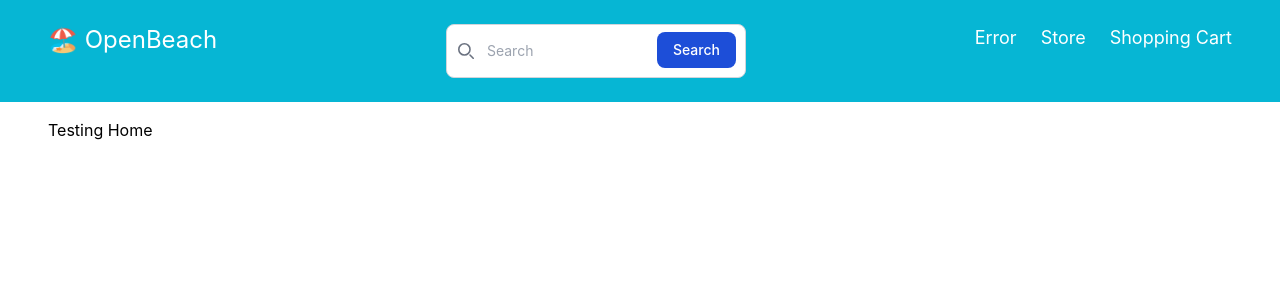
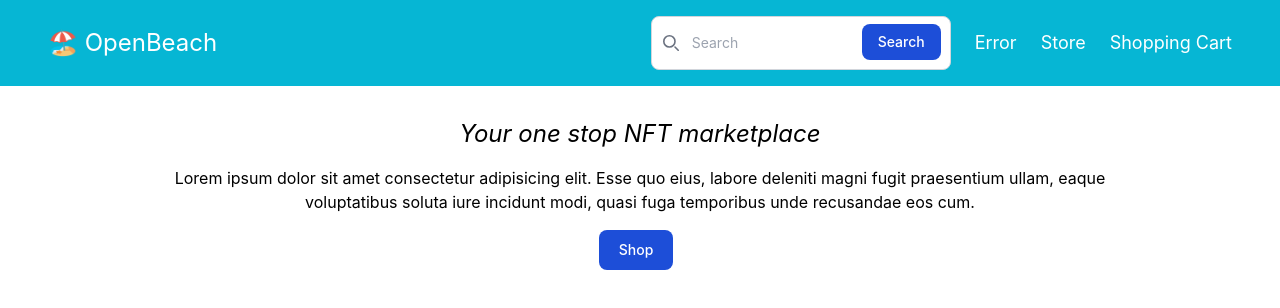
Before and after one commit to Tho-Tu/shopping-cart, a React (Vite) app: page / in a window 1280 px wide. Shown: the top 308 px of the page. Built offline with nearby package versions, Linux system fonts and the light colour scheme.

Commit message:
Update home page and header

```diff
--- a/src/Root.tsx
+++ b/src/Root.tsx
@@ -1,7 +1,8 @@
-import { Outlet } from "react-router-dom";
+import { Outlet, useLoaderData } from "react-router-dom";
 import Header from "./components/Header";
 
 function Root() {
+  // const { items } = useLoaderData();
   return (
     <div className="flex flex-col gap-4 font-custom">
       <Header />
--- a/src/components/Header.tsx
+++ b/src/components/Header.tsx
@@ -3,17 +3,19 @@ import SearchInput from "./SearchInput.tsx";
 
 function Header() {
   return (
-    <div className="flex justify-between py-6 px-12 bg-cyan-500">
-      <Link to="/" className="min-w-max text-white text-2xl">
+    <div className="flex justify-between gap-2 py-4 px-12 bg-cyan-500">
+      <Link to="/" className="min-w-max self-center text-white text-2xl">
         🏖️ OpenBeach
       </Link>
-      <div>
+      <nav className="flex gap-6 text-white text-lg">
         <SearchInput />
-      </div>
-      <nav className="flex gap-6 text-white text-lg">
-        <Link to="/sef">Error</Link>
-        <Link to="/store">Store</Link>
-        <Link to="/shopping-cart" className="min-w-max">
+        <Link to="/sef" className="self-center">
+          Error
+        </Link>
+        <Link to="/store" className="self-center">
+          Store
+        </Link>
+        <Link to="/shopping-cart" className="min-w-max self-center">
           Shopping Cart
         </Link>
       </nav>
--- a/src/components/Home.tsx
+++ b/src/components/Home.tsx
@@ -1,5 +1,26 @@
+import { Link } from "react-router-dom";
+
 function Home() {
-  return <div className="">Testing Home</div>;
+  return (
+    <div className="flex flex-col gap-4 py-4">
+      <h1 className="text-2xl italic text-center">
+        Your one stop NFT marketplace
+      </h1>
+      <p className="text-center px-20">
+        Lorem ipsum dolor sit amet consectetur adipisicing elit. Esse quo eius,
+        labore deleniti magni fugit praesentium ullam, eaque voluptatibus soluta
+        iure incidunt modi, quasi fuga temporibus unde recusandae eos cum.
+      </p>
+      <div className="flex justify-center">
+        <button
+          type="button"
+          className="text-white bg-blue-700 hover:bg-blue-800 focus:ring-4 focus:ring-blue-300 font-medium rounded-lg text-sm px-5 py-2.5 me-2 mb-2 dark:bg-blue-600 dark:hover:bg-blue-700 focus:outline-none dark:focus:ring-blue-800"
+        >
+          <Link to="/store">Shop</Link>
+        </button>
+      </div>
+    </div>
+  );
 }
 
 export default Home;
--- a/src/components/SearchInput.tsx
+++ b/src/components/SearchInput.tsx
@@ -8,7 +8,7 @@ export default function SearchInput() {
         Search
       </label>
       <div className="relative">
-        <div className="absolute inset-y-0 start-0 flex items-center ps-3 pointer-events-none">
+        <div className="absolute min-w-max inset-y-0 start-0 flex items-center ps-3 pointer-events-none">
           <svg
             className="w-4 h-4 text-gray-500 dark:text-gray-400"
             aria-hidden="true"
@@ -28,8 +28,9 @@ export default function SearchInput() {
         <input
           type="search"
           id="default-search"
-          className="block w-full p-4 px-10 ps-10 text-sm text-black border border-gray-300 rounded-lg bg-white focus:ring-blue-500 focus:border-blue-500"
+          className="block w-full py-4 px-10 ps-10 text-sm text-black border border-gray-300 rounded-lg bg-white focus:ring-blue-500 focus:border-blue-500"
           placeholder="Search"
+          maxLength={16}
           required
         ></input>
         <button
```
